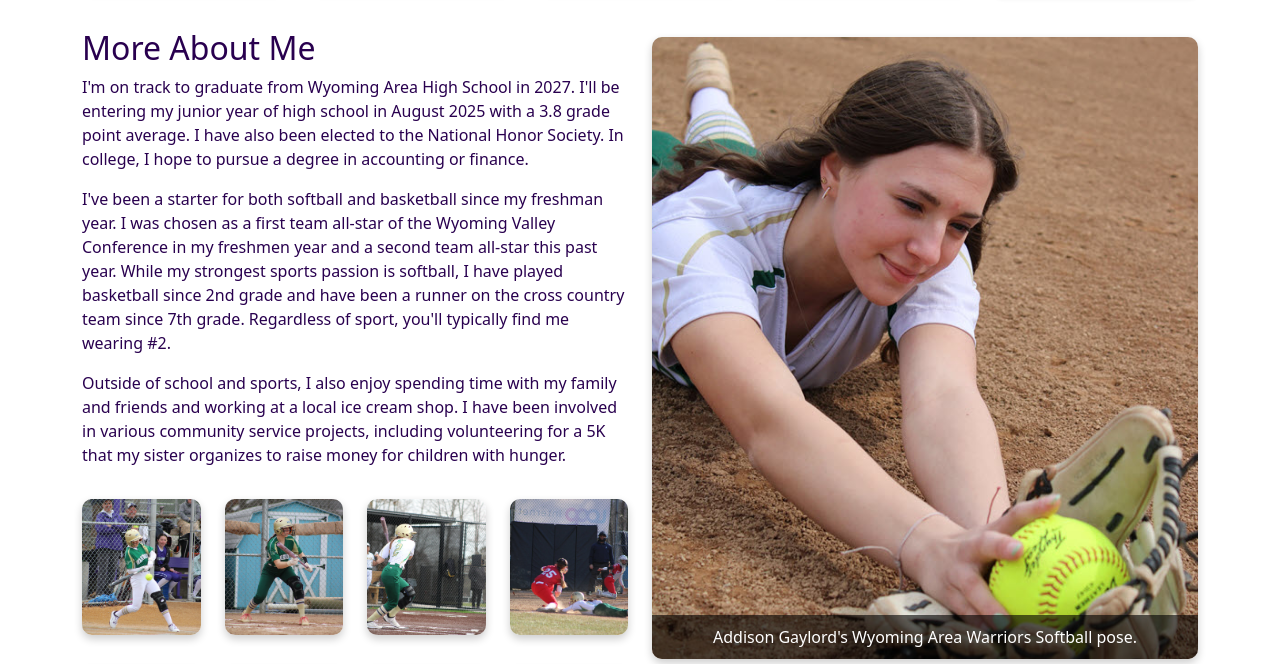
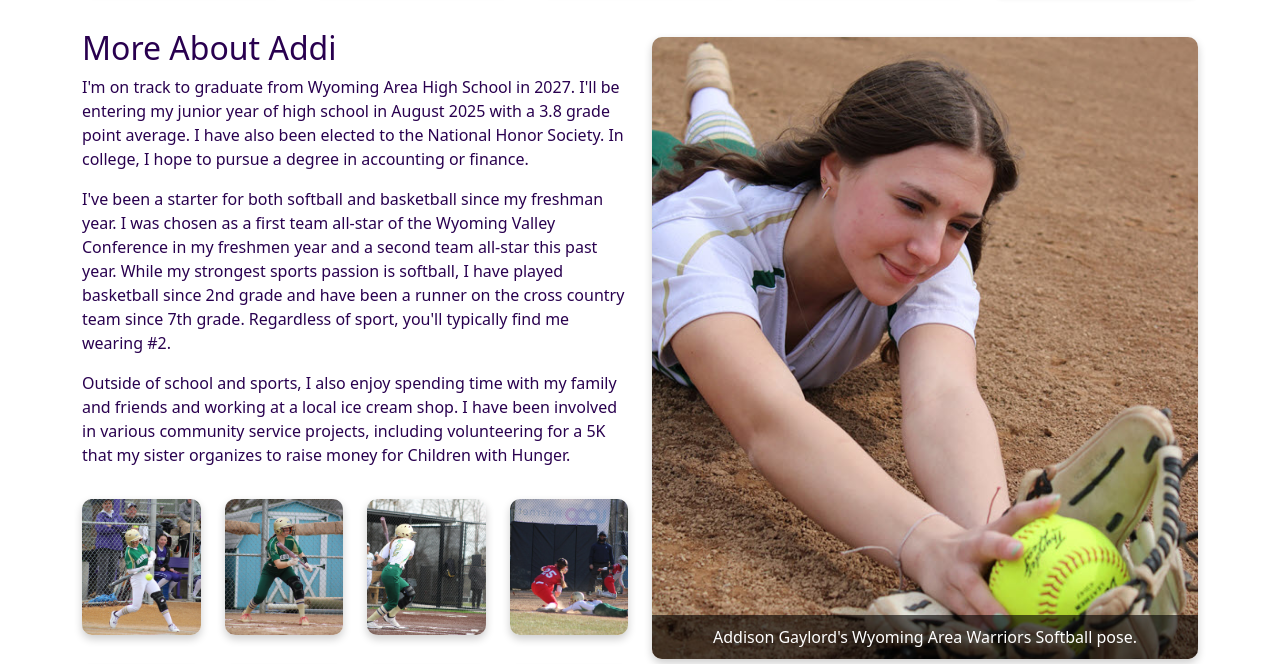
Before and after one commit to jasongaylord/addison, a plain HTML site: page index.html in a window 1280 px wide. Shown: the part 508-1172 px from the top of the page. Drawn offline with nearby package versions, Linux system fonts and the light colour scheme; no server answers.

Commit message:
Updated the text for the index

```diff
--- a/index.html
+++ b/index.html
@@ -180,7 +180,7 @@
             </div>
             <div class="row">
                 <div class="col-md-6 py-3">
-                    <h2>More About Me</h2>
+                    <h2>More About Addi</h2>
                     <p>
                         I'm on track to graduate from Wyoming Area High School in 2027. I'll be entering my junior year of high school in August 2025 with a 3.8 grade point average. I have also been
                         elected to the National Honor Society. In college, I hope to pursue a degree in accounting or finance.
@@ -192,7 +192,7 @@
                     </p>
                     <p>
                         Outside of school and sports, I also enjoy spending time with my family and friends and working at a local ice cream shop. I have been involved in various community service
-                        projects, including volunteering for a 5K that my sister organizes to raise money for children with hunger.
+                        projects, including volunteering for a 5K that my sister organizes to raise money for Children with Hunger.
                     </p>
                     <div class="photo-gallery">
                         <div class="row py-3">
```
